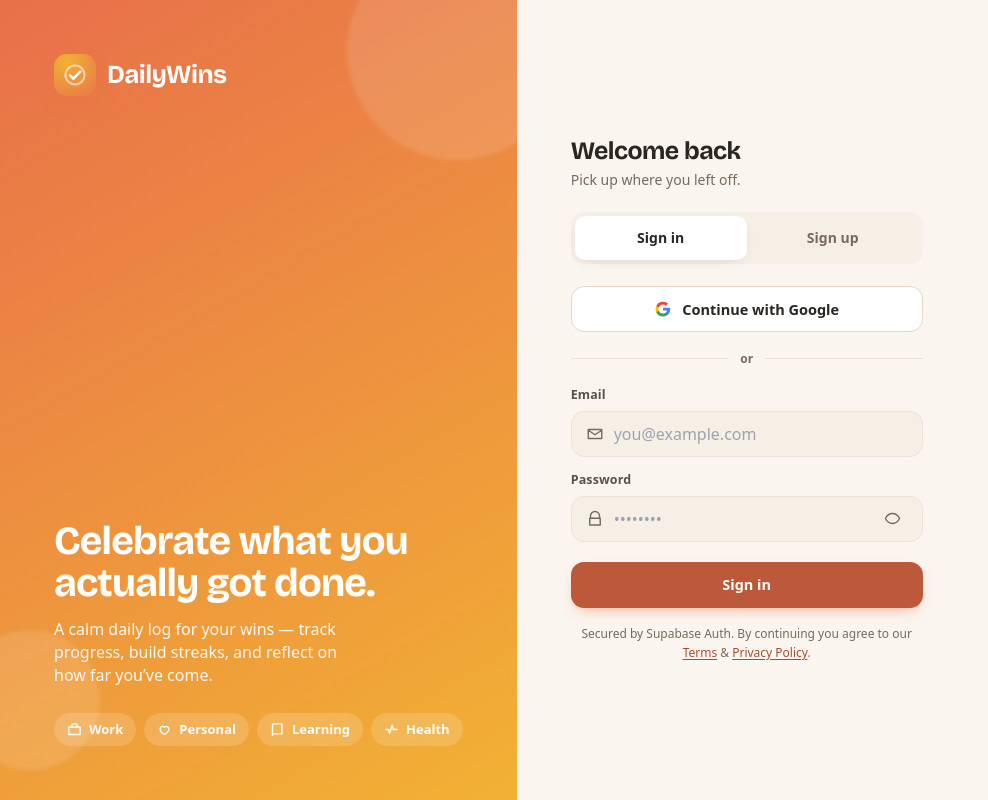
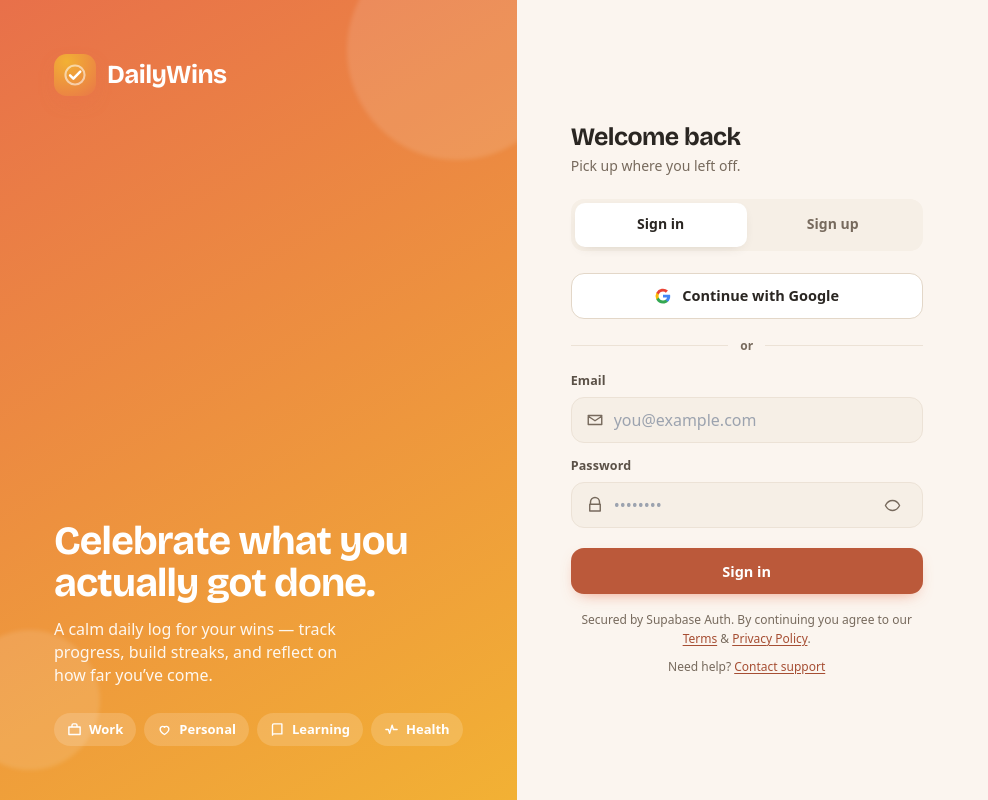
Before and after one commit to mjawaids/daily-accomplishments, a React (Vite) app: page / in a window 1280 px wide. Shown: the whole page, without its empty margins (0-988 px from the left). Built offline with nearby package versions, Linux system fonts and the light colour scheme; no server answers; a web font is replaced by a local one.

Commit message:
Add contact support link to sign-in/sign-up screen
Links to https://ibexoft.com/contact/ in a new tab, with a screen-reader
hint that it opens a new tab.

Co-Authored-By: Claude Opus 5.5 <noreply@anthropic.com>
Claude-Session: https://claude.ai/code/session_01L69QaQLRWnebcmaJxJibEY

```diff
--- a/src/components/dw/Auth.tsx
+++ b/src/components/dw/Auth.tsx
@@ -242,6 +242,13 @@ export function Auth({ onAuthSuccess, onBack, initialMode = 'signin' }: AuthProp
               </a>
               .
             </p>
+            <p style={{ fontSize: 12, color: 'var(--muted)', textAlign: 'center', marginTop: 8, lineHeight: 1.6 }}>
+              Need help?{' '}
+              <a href="https://ibexoft.com/contact/" target="_blank" rel="noopener noreferrer" className="dw-inline-link">
+                Contact support
+                <span className="dw-sr-only"> (opens in a new tab)</span>
+              </a>
+            </p>
           </div>
         </form>
       </div>
```
Also changed, not shown: 1 other file (tests, documents, lock files or other folders).
